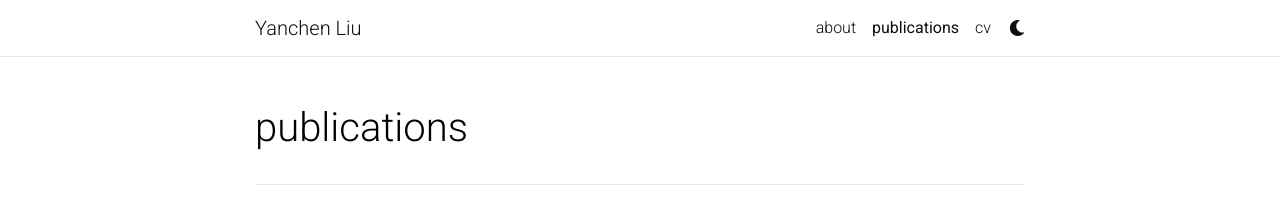
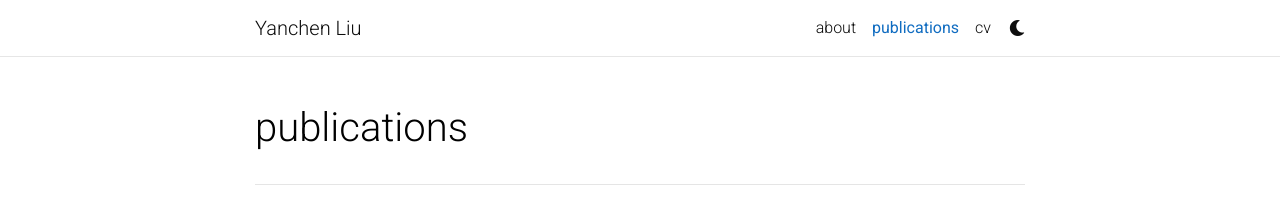
Before and after one commit to liuyanchen1015/liuyanchen1015.github.io, a Jekyll site: the page built from _pages/publications.md, in a window 1280 px wide. Shown: the top 205 px of the page. Built offline with Jekyll 4.4.1, drawn with Linux system fonts in a browser that asks for light colours; comment, search, counter and statistics services are not loaded; a style sheet for code colours, icons or effects is not loaded; grey boxes are pictures that could not be loaded.

Commit message:
Update _themes.scss

```diff
--- a/_sass/_themes.scss
+++ b/_sass/_themes.scss
@@ -7,8 +7,8 @@
   --global-code-bg-color: #{$code-bg-color-light};
   --global-text-color: #{$black-color};
   --global-text-color-light: #{$grey-color};
-  --global-theme-color: #{$black-color};
-  --global-hover-color: #{$black-color};
+  --global-theme-color: #{$tum_color};
+  --global-hover-color: #{$tum_color};
   --global-footer-bg-color: #{$grey-color-dark};
   --global-footer-text-color: #{$grey-color-light};
   --global-footer-link-color: #{$white-color};
```
